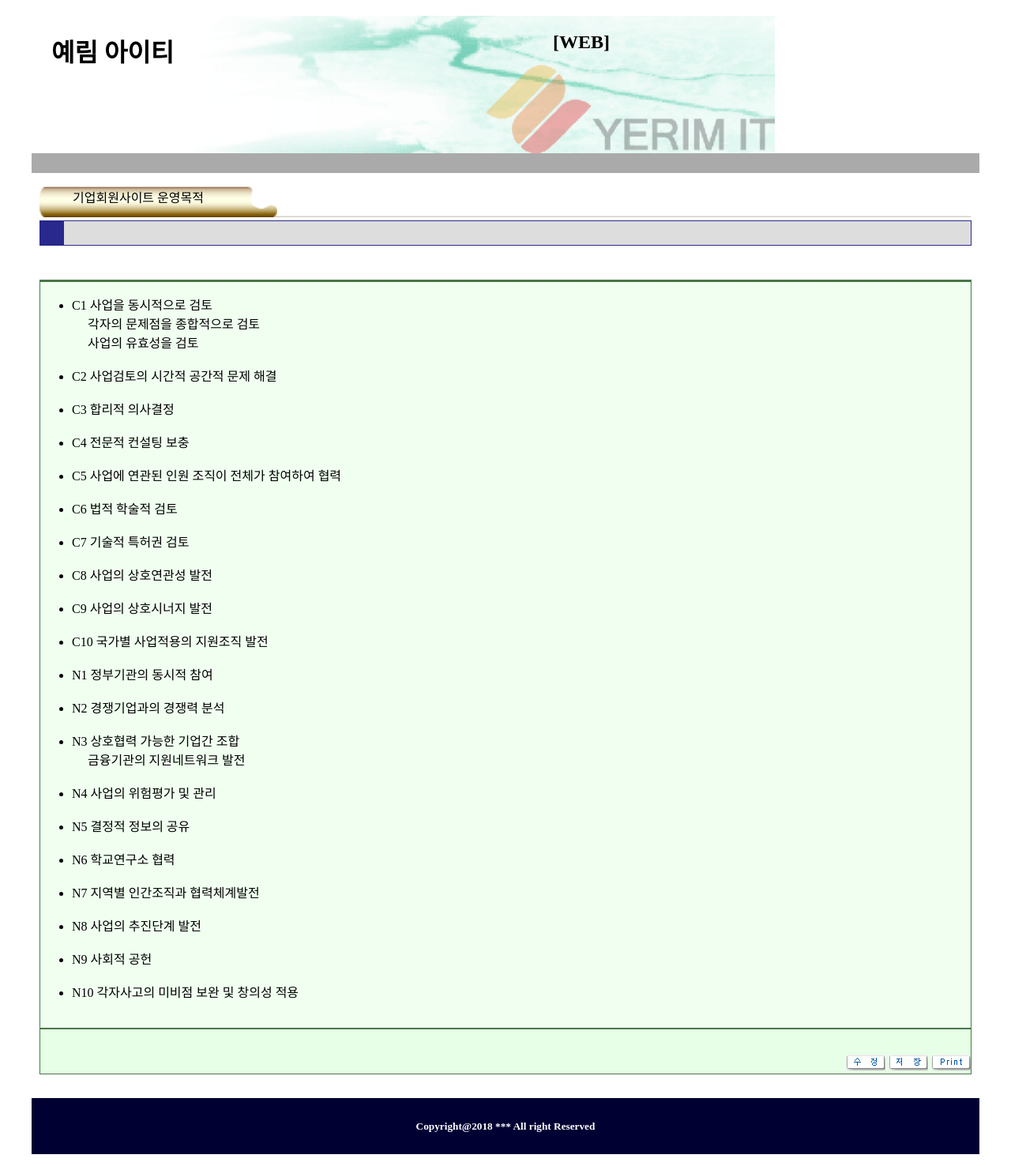
After one commit to tatsu0906/my-first-blog, a Django app: page /Yerim/purpose in a window 1280 px wide. The commit adds this page. Shown: the whole page at 79% size. Run offline with Django 3.2, Linux system fonts and the light colour scheme.

Commit message:
yerim add title 2 mod content

```diff
--- /dev/null
+++ b/blog/templates/blog/Yerim/purpose.html
@@ -0,0 +1,59 @@
+{% extends 'blog/Yerim/base.html' %}
+
+{% block content %}
+    <!--Title Tube-->
+    <div class="title-tube" style="background-image:url(../../static/image/tb00_3.gif)">
+        <div class="title-tube-box"><p>기업회원사이트 운영목적</p></div>
+    </div>
+    <div>
+    	<!--title selected-->
+        <div class ="title-box">
+        	<div class ="title-box-square"><p></p></div>
+        	<!--제목바-->
+        	<div class ="title-box-text"><p></p></div>
+        </div>
+
+		<br>
+
+		<!--Content area-->
+		<div class="content-box-flow">
+			<!--선택경로표시(미구현)-->
+			<h4 style="margin: 0px"></h4>
+		</div>
+		<div class="content-box-main">
+
+			<ul>
+                <li>C1 사업을 동시적으로 검토<br>&nbsp;&nbsp;&nbsp;&nbsp;&nbsp;각자의 문제점을 종합적으로 검토<br>&nbsp;&nbsp;&nbsp;&nbsp;&nbsp;사업의 유효성을 검토</li><br>
+                <li>C2 사업검토의 시간적 공간적 문제 해결</li><br>
+                <li>C3 합리적 의사결정</li><br>
+                <li>C4 전문적 컨설팅 보충</li><br>
+                <li>C5 사업에 연관된 인원 조직이 전체가 참여하여 협력</li><br>
+                <li>C6 법적 학술적 검토</li><br>
+                <li>C7 기술적 특허권 검토</li><br>
+                <li>C8 사업의 상호연관성 발전</li><br>
+                <li>C9 사업의 상호시너지 발전</li><br>
+                <li>C10 국가별 사업적용의 지원조직 발전</li><br>
+                <li>N1 정부기관의 동시적 참여</li><br>
+                <li>N2 경쟁기업과의 경쟁력 분석</li><br>
+                <li>N3 상호협력 가능한 기업간 조합<br>&nbsp;&nbsp;&nbsp;&nbsp;&nbsp;금융기관의 지원네트워크 발전</li><br>
+                <li>N4 사업의 위험평가 및 관리</li><br>
+                <li>N5 결정적 정보의 공유</li><br>
+                <li>N6 학교연구소 협력</li><br>
+                <li>N7 지역별 인간조직과 협력체계발전</li><br>
+                <li>N8 사업의 추진단계 발전</li><br>
+                <li>N9 사회적 공헌</li><br>
+                <li>N10 각자사고의 미비점 보완 및 창의성 적용</li><br>
+            </ul>
+
+        </div>
+
+		</div>
+		<div class="content-box-foot">
+			<div style="position:absolute;right: 0px;bottom: 0px;">
+				<a><img src="../../static/image/rewrite.gif"></a>
+				<a><img src="../../static/image/save.gif"></a>
+				<a><img src="../../static/image/print.gif"></a>
+			</div>
+		</div>
+    </div>
+{% endblock %}
--- a/blog/urls.py
+++ b/blog/urls.py
@@ -38,6 +38,9 @@ urlpatterns = [
     url(r'^Yerim/suppleterm$', views.render_Yerim_suppleterm, name='Yerim_suppleterm'),
     url(r'^Yerim/board$', views.render_Yerim_board, name='Yerim_board'),
 
+    url(r'^Yerim/introduction$', views.render_Yerim_introduction, name='Yerim_introduction'),
+    url(r'^Yerim/purpose$', views.render_Yerim_purpose, name='Yerim_purpose'),
+
     #Other Site
     url(r'^modPage$', views.render_modPage, name='modPage'),
 
--- a/blog/views.py
+++ b/blog/views.py
@@ -111,6 +111,14 @@ def render_Yerim_suppleterm(request):
 def render_Yerim_board(request):
     return render(request, 'blog/Yerim/board.html', {})
 
+
+def render_Yerim_introduction(request):
+    return render(request, 'blog/Yerim/introduction.html', {})
+
+def render_Yerim_purpose(request):
+    return render(request, 'blog/Yerim/purpose.html', {})
+
+
 #########################################################
 
 #Other Site
```
Also changed, not shown: blog/templates/blog/Yerim/index.html (+0 -25 lines), blog/templates/blog/Yerim/introduction.html (added, +36 -0 lines), blog/templates/blog/Yerim/title.html (+28 -10 lines), blog/templates/blog/Yerim/yerim_introduction.html (added, +11 -0 lines), blog/static/image/yerim_introduction/slide01.JPG (added), blog/static/image/yerim_introduction/slide02.JPG (added), blog/static/image/yerim_introduction/slide03.JPG (added), blog/static/image/yerim_introduction/slide04.JPG (added), blog/static/image/yerim_introduction/slide05.JPG (added), blog/static/image/yerim_introduction/slide06.JPG (added), blog/static/image/yerim_introduction/slide07.JPG (added), blog/static/image/yerim_introduction/slide08.JPG (added), blog/static/image/yerim_introduction/slide09.JPG (added), blog/static/image/yerim_introduction/slide10.JPG (added), 1 more files.
